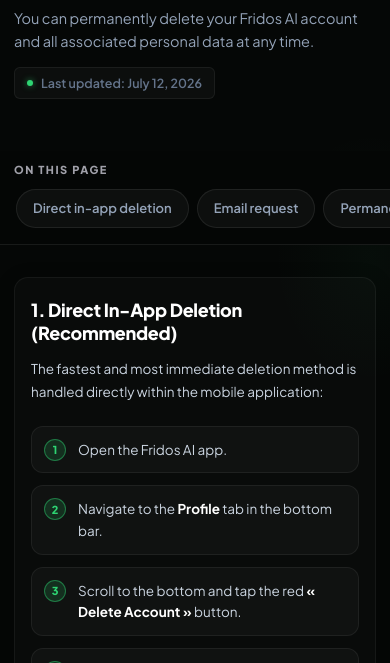
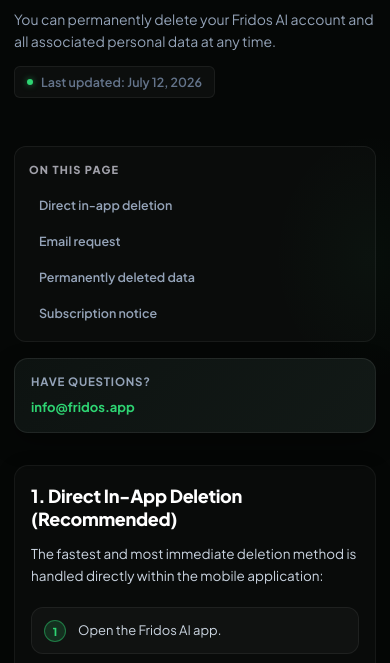
Before and after one commit to Amir-hissein/fridosai_repos, a website: page public/delete-account.html in a window 390 px wide. Shown: the part 165-828 px from the top of the page. Drawn offline with Linux system fonts and the light colour scheme.

Commit message:
fix(legal): keep sidebar navigation and sections strictly vertical on mobile with optimized sizing

```diff
--- a/public/css/legal.css
+++ b/public/css/legal.css
@@ -1,12 +1,12 @@
 /* ═══════════════════════════════════════════════════════════════════════
    FRIDOS AI — LEGAL PAGES STYLESHEET (PRIVACY, TERMS, DELETE ACCOUNT)
-   High-End Glassmorphism, 100% Mobile Optimized, Zero Horizontal Overflow
+   Strictly Vertical Layout, Clean Proportions, 100% Mobile Optimized
    ═══════════════════════════════════════════════════════════════════════ */
 
 body:has(.legal-page-wrap) {
   background-color: #050706;
   background-image:
-    radial-gradient(ellipse 70% 40% at 50% -10%, rgba(46, 213, 115, 0.08), transparent 60%),
+    radial-gradient(ellipse 70% 40% at 50% -10%, rgba(46, 213, 115, 0.07), transparent 60%),
     radial-gradient(ellipse 50% 30% at 95% 50%, rgba(46, 213, 115, 0.03), transparent 50%);
   background-attachment: fixed;
   color: #D1D5DB;
@@ -114,14 +114,14 @@ body:has(.legal-page-wrap) {
 
 /* ── HERO SECTION ────────────────────────────────────────────────────── */
 .legal-hero-section {
-  margin-bottom: 52px;
+  margin-bottom: 48px;
 }
 
 .legal-hero-title {
-  font-size: clamp(36px, 5.5vw, 68px);
+  font-size: clamp(34px, 5.5vw, 68px);
   font-weight: 900;
   color: #FFFFFF;
-  line-height: 1.1;
+  line-height: 1.12;
   letter-spacing: -2px;
   margin: 0 0 16px 0;
   word-break: break-word;
@@ -158,7 +158,7 @@ body:has(.legal-page-wrap) {
   display: inline-block;
 }
 
-/* ── 2-COLUMN MAIN LAYOUT ────────────────────────────────────────────── */
+/* ── MAIN 2-COLUMN LAYOUT (DESKTOP) ──────────────────────────────────── */
 .legal-layout-grid {
   display: grid;
   grid-template-columns: 250px 1fr;
@@ -166,13 +166,20 @@ body:has(.legal-page-wrap) {
   align-items: start;
 }
 
-/* ── LEFT SIDEBAR NAVIGATION ─────────────────────────────────────────── */
+/* ── LEFT SIDEBAR NAVIGATION (STRICTLY VERTICAL) ─────────────────────── */
 .legal-sidebar {
   position: sticky;
   top: 90px;
   display: flex;
   flex-direction: column;
-  gap: 32px;
+  gap: 28px;
+}
+
+.sidebar-nav-box {
+  background: rgba(255, 255, 255, 0.02);
+  border: 1px solid rgba(255, 255, 255, 0.05);
+  border-radius: 16px;
+  padding: 20px 18px;
 }
 
 .sidebar-title {
@@ -181,14 +188,15 @@ body:has(.legal-page-wrap) {
   color: #A1A1AA;
   text-transform: uppercase;
   letter-spacing: 1.2px;
-  margin-bottom: 16px;
+  margin-bottom: 14px;
 }
 
+/* Strictly vertical list */
 .sidebar-nav-list {
   list-style: none;
   display: flex;
   flex-direction: column;
-  gap: 8px;
+  gap: 6px;
   padding: 0;
   margin: 0;
 }
@@ -198,7 +206,7 @@ body:has(.legal-page-wrap) {
   color: #94A3B8;
   font-weight: 600;
   text-decoration: none;
-  transition: all 0.2s ease;
+  transition: all 0.18s ease;
   display: block;
   padding: 8px 12px;
   border-radius: 8px;
@@ -207,7 +215,7 @@ body:has(.legal-page-wrap) {
 
 .sidebar-nav-link:hover {
   color: #FFFFFF;
-  background: rgba(255, 255, 255, 0.03);
+  background: rgba(255, 255, 255, 0.04);
   border-left-color: rgba(46, 213, 115, 0.4);
   transform: translateX(2px);
 }
@@ -225,11 +233,11 @@ body:has(.legal-page-wrap) {
   background: linear-gradient(135deg, rgba(14, 20, 18, 0.95) 0%, rgba(20, 28, 25, 0.9) 100%);
   border: 1px solid rgba(255, 255, 255, 0.08);
   border-radius: 16px;
-  padding: 20px;
+  padding: 20px 18px;
   display: flex;
   flex-direction: column;
   gap: 6px;
-  box-shadow: 0 10px 28px rgba(0, 0, 0, 0.4);
+  box-shadow: 0 10px 24px rgba(0, 0, 0, 0.35);
   transition: border-color 0.2s ease;
 }
 
@@ -263,12 +271,12 @@ body:has(.legal-page-wrap) {
 .legal-main-content {
   display: flex;
   flex-direction: column;
-  gap: 40px;
+  gap: 36px;
   max-width: 860px;
 }
 
 .legal-sec-item {
-  scroll-margin-top: 110px;
+  scroll-margin-top: 100px;
   display: flex;
   flex-direction: column;
   gap: 16px;
@@ -470,8 +478,9 @@ body:has(.legal-page-wrap) {
   color: #FBBF24;
 }
 
-/* ── RESPONSIVE: TABLET & MOBILE VIEW (<= 860px) ─────────────────────── */
-@media (max-width: 860px) {
+/* ── RESPONSIVE: TABLET & MOBILE VIEW (<= 900px) ─────────────────────── */
+/* Layout strictly vertical, elements stacked naturally, sizes adjusted  */
+@media (max-width: 900px) {
   .legal-page-wrap {
     padding: 32px 18px 70px;
   }
@@ -479,95 +488,89 @@ body:has(.legal-page-wrap) {
   .legal-layout-grid {
     display: flex;
     flex-direction: column;
-    gap: 28px;
+    gap: 32px;
   }
 
-  /* Flatten sidebar into direct children of grid for reordering */
+  /* Sidebar remains vertical, placed cleanly at top of document */
   .legal-sidebar {
-    display: contents;
+    position: relative;
+    top: 0;
+    display: flex;
+    flex-direction: column;
+    gap: 16px;
+    width: 100%;
   }
 
-  /* Order 1: Sticky horizontal pills navigation bar */
   .sidebar-nav-box {
-    order: 1;
-    position: sticky;
-    top: 0px;
-    z-index: 45;
-    background: rgba(5, 7, 6, 0.92);
-    backdrop-filter: blur(20px);
-    -webkit-backdrop-filter: blur(20px);
-    border-bottom: 1px solid rgba(255, 255, 255, 0.08);
-    padding: 10px 0 12px;
-    margin: 0 -18px 4px;
-    padding-left: 18px;
-    padding-right: 18px;
+    padding: 16px 16px 14px;
+    border-radius: 14px;
+    background: rgba(255, 255, 255, 0.025);
+    border: 1px solid rgba(255, 255, 255, 0.06);
   }
 
   .sidebar-title {
     font-size: 11px;
-    letter-spacing: 1.5px;
-    margin-bottom: 8px;
+    letter-spacing: 1.2px;
+    margin-bottom: 10px;
   }
 
+  /* Strictly vertical navigation list with compact, neat size */
   .sidebar-nav-list {
     display: flex;
-    flex-direction: row;
-    overflow-x: auto;
-    gap: 8px;
-    padding: 2px 2px 4px;
-    scrollbar-width: none;
-    -webkit-overflow-scrolling: touch;
-  }
-
-  .sidebar-nav-list::-webkit-scrollbar {
-    display: none;
+    flex-direction: column;
+    gap: 4px;
+    padding: 0;
+    margin: 0;
   }
 
   .sidebar-nav-link {
-    display: inline-block;
-    white-space: nowrap;
-    padding: 8px 16px;
+    display: block;
+    padding: 7px 10px;
     font-size: 13px;
     font-weight: 600;
-    border-radius: 9999px;
+    border-radius: 6px;
+    color: #94A3B8;
+    border-left: 2px solid transparent;
+  }
+
+  .sidebar-nav-link:hover {
+    color: #FFFFFF;
     background: rgba(255, 255, 255, 0.04);
-    border: 1px solid rgba(255, 255, 255, 0.08);
-    border-left: 1px solid rgba(255, 255, 255, 0.08);
-    color: #94A3B8;
+    border-left-color: rgba(46, 213, 115, 0.4);
+    transform: none;
   }
 
   .sidebar-nav-link.active,
   .sidebar-nav-link.is-active {
-    background: rgba(46, 213, 115, 0.16);
-    border-color: rgba(46, 213, 115, 0.45);
-    border-left-color: rgba(46, 213, 115, 0.45);
     color: #2ED573;
-    box-shadow: 0 0 12px rgba(46, 213, 115, 0.15);
+    font-weight: 700;
+    background: rgba(46, 213, 115, 0.08);
+    border-left-color: #2ED573;
   }
 
-  /* Order 2: Main legal document */
+  .sidebar-contact-card {
+    padding: 16px 18px;
+    border-radius: 14px;
+  }
+
+  .sidebar-contact-email {
+    font-size: 13.5px;
+  }
+
   .legal-main-content {
-    order: 2;
-    gap: 32px;
+    gap: 28px;
+    width: 100%;
   }
 
   .legal-sec-item {
-    scroll-margin-top: 75px;
-    padding: 26px 20px;
+    scroll-margin-top: 30px;
+    padding: 24px 20px;
     border-radius: 16px;
+    gap: 14px;
   }
 
   .legal-sec-heading {
     font-size: 20px;
-  }
-
-  /* Order 3: Support & contact card at the very bottom */
-  .sidebar-contact-card {
-    order: 3;
-    margin-top: 12px;
-    width: 100%;
-    box-sizing: border-box;
-    padding: 22px;
   }
 }
 
@@ -603,15 +606,33 @@ body:has(.legal-page-wrap) {
   }
 
   .legal-hero-sub {
-    font-size: 14.5px;
+    font-size: 14px;
     line-height: 1.58;
     margin-bottom: 14px;
   }
 
+  .sidebar-nav-box {
+    padding: 14px 14px 12px;
+    border-radius: 12px;
+  }
+
+  .sidebar-nav-link {
+    font-size: 12.5px;
+    padding: 6px 8px;
+  }
+
+  .sidebar-contact-card {
+    padding: 14px 16px;
+  }
+
+  .sidebar-contact-email {
+    font-size: 13px;
+  }
+
   .legal-sec-item {
-    padding: 20px 16px;
+    padding: 18px 16px;
     border-radius: 14px;
-    gap: 14px;
+    gap: 12px;
   }
 
   .legal-sec-heading {
@@ -619,14 +640,19 @@ body:has(.legal-page-wrap) {
     letter-spacing: -0.3px;
   }
 
+  .legal-sec-subheading {
+    font-size: 14px;
+    margin-top: 10px;
+  }
+
   .legal-paragraph {
     font-size: 13.5px;
-    line-height: 1.68;
+    line-height: 1.65;
   }
 
   .legal-bullet-list li {
     font-size: 13.5px;
-    line-height: 1.62;
+    line-height: 1.6;
     padding-left: 18px;
   }
 
@@ -639,7 +665,7 @@ body:has(.legal-page-wrap) {
 
   .legal-step-list li {
     padding: 12px 14px 12px 46px;
-    font-size: 13.5px;
+    font-size: 13px;
   }
 
   .legal-step-list li::before {
@@ -653,7 +679,7 @@ body:has(.legal-page-wrap) {
   .legal-action-btn {
     width: 100%;
     padding: 12px 20px;
-    font-size: 13.5px;
+    font-size: 13px;
     box-sizing: border-box;
   }
 }
--- a/public/js/main.js
+++ b/public/js/main.js
@@ -320,22 +320,7 @@
         link.classList.toggle('active', isActive);
       });
 
-      if (active && active !== prevActiveSection) {
-        prevActiveSection = active;
-        const activePill = document.querySelector(`.sidebar-nav-list .sidebar-nav-link[href="#${active}"]`);
-        if (activePill && window.innerWidth <= 860) {
-          const list = activePill.closest('.sidebar-nav-list');
-          if (list) {
-            const pillLeft = activePill.offsetLeft;
-            const pillWidth = activePill.offsetWidth;
-            const listWidth = list.clientWidth;
-            list.scrollTo({
-              left: pillLeft - (listWidth / 2) + (pillWidth / 2),
-              behavior: 'smooth'
-            });
-          }
-        }
-      }
+
 
       ticking = false;
     }
```
